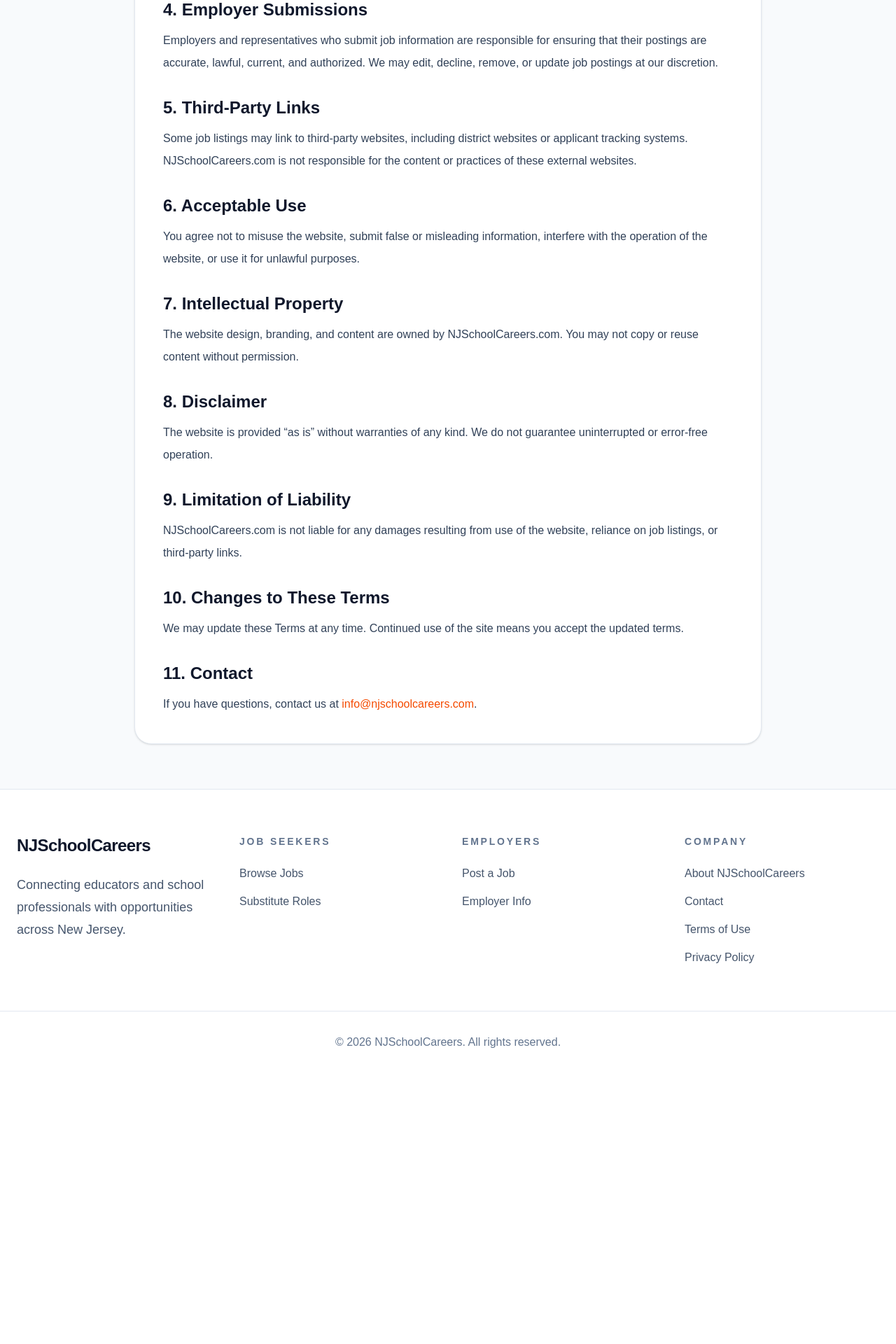
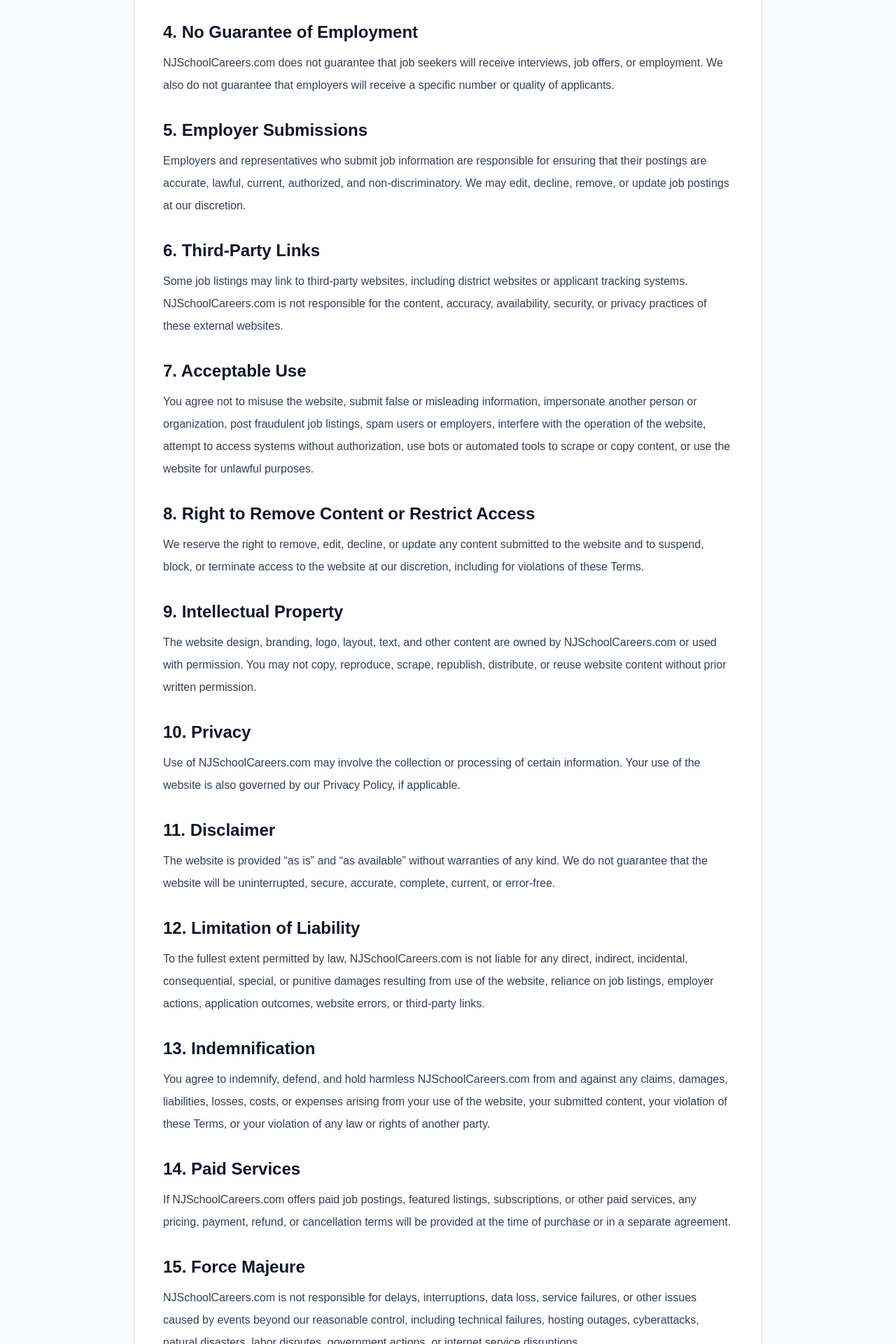
Before and after one commit to njwilkin1/nj-school-careers, a Next.js app: page /terms in a window 1280 px wide. Shown: the part 880-2800 px from the top of the page at 70% size. Before the commit the page ends 2413 px from the top, so only its background shows below. Built offline with nearby package versions, Linux system fonts and the light colour scheme.

Commit message:
Update Terms of Use with legal protections and improvements

```diff
--- a/app/terms/page.tsx
+++ b/app/terms/page.tsx
@@ -11,7 +11,7 @@
         </h1>
 
         <p className="mt-4 text-sm text-slate-500">
-          Last updated: April 25, 2026
+          Last updated: April 26, 2026
         </p>
 
         <p className="mt-6 leading-8 text-slate-700">
@@ -28,7 +28,15 @@
           employers through direct application links or contact information.
         </p>
 
-        <h2 className="mt-8 text-2xl font-semibold">2. Job Listings</h2>
+        <h2 className="mt-8 text-2xl font-semibold">2. Platform Role</h2>
+        <p className="mt-3 leading-8 text-slate-700">
+          NJSchoolCareers.com is not an employer, recruiter, staffing agency, or
+          hiring agent. We do not participate in hiring decisions, interviews,
+          employment offers, background checks, or employment agreements between
+          job seekers and employers.
+        </p>
+
+        <h2 className="mt-8 text-2xl font-semibold">3. Job Listings</h2>
         <p className="mt-3 leading-8 text-slate-700">
           We make reasonable efforts to present job information clearly and
           accurately. However, job details, deadlines, requirements, salaries,
@@ -38,7 +46,7 @@
         </p>
 
         <h2 className="mt-8 text-2xl font-semibold">
-          3. No Guarantee of Employment
+          4. No Guarantee of Employment
         </h2>
         <p className="mt-3 leading-8 text-slate-700">
           NJSchoolCareers.com does not guarantee that job seekers will receive
@@ -46,60 +54,116 @@
           employers will receive a specific number or quality of applicants.
         </p>
 
-        <h2 className="mt-8 text-2xl font-semibold">4. Employer Submissions</h2>
+        <h2 className="mt-8 text-2xl font-semibold">5. Employer Submissions</h2>
         <p className="mt-3 leading-8 text-slate-700">
           Employers and representatives who submit job information are responsible
-          for ensuring that their postings are accurate, lawful, current, and
-          authorized. We may edit, decline, remove, or update job postings at our
-          discretion.
+          for ensuring that their postings are accurate, lawful, current,
+          authorized, and non-discriminatory. We may edit, decline, remove, or
+          update job postings at our discretion.
         </p>
 
-        <h2 className="mt-8 text-2xl font-semibold">5. Third-Party Links</h2>
+        <h2 className="mt-8 text-2xl font-semibold">6. Third-Party Links</h2>
         <p className="mt-3 leading-8 text-slate-700">
           Some job listings may link to third-party websites, including district
           websites or applicant tracking systems. NJSchoolCareers.com is not
-          responsible for the content or practices of these external websites.
+          responsible for the content, accuracy, availability, security, or
+          privacy practices of these external websites.
         </p>
 
-        <h2 className="mt-8 text-2xl font-semibold">6. Acceptable Use</h2>
+        <h2 className="mt-8 text-2xl font-semibold">7. Acceptable Use</h2>
         <p className="mt-3 leading-8 text-slate-700">
           You agree not to misuse the website, submit false or misleading
-          information, interfere with the operation of the website, or use it for
+          information, impersonate another person or organization, post fraudulent
+          job listings, spam users or employers, interfere with the operation of
+          the website, attempt to access systems without authorization, use bots
+          or automated tools to scrape or copy content, or use the website for
           unlawful purposes.
         </p>
 
-        <h2 className="mt-8 text-2xl font-semibold">
-          7. Intellectual Property
-        </h2>
+        <h2 className="mt-8 text-2xl font-semibold">8. Right to Remove Content or Restrict Access</h2>
         <p className="mt-3 leading-8 text-slate-700">
-          The website design, branding, and content are owned by
-          NJSchoolCareers.com. You may not copy or reuse content without
-          permission.
-        </p>
-
-        <h2 className="mt-8 text-2xl font-semibold">8. Disclaimer</h2>
-        <p className="mt-3 leading-8 text-slate-700">
-          The website is provided “as is” without warranties of any kind. We do
-          not guarantee uninterrupted or error-free operation.
+          We reserve the right to remove, edit, decline, or update any content
+          submitted to the website and to suspend, block, or terminate access to
+          the website at our discretion, including for violations of these Terms.
         </p>
 
         <h2 className="mt-8 text-2xl font-semibold">
-          9. Limitation of Liability
+          9. Intellectual Property
         </h2>
         <p className="mt-3 leading-8 text-slate-700">
-          NJSchoolCareers.com is not liable for any damages resulting from use of
-          the website, reliance on job listings, or third-party links.
+          The website design, branding, logo, layout, text, and other content are
+          owned by NJSchoolCareers.com or used with permission. You may not copy,
+          reproduce, scrape, republish, distribute, or reuse website content
+          without prior written permission.
+        </p>
+
+        <h2 className="mt-8 text-2xl font-semibold">10. Privacy</h2>
+        <p className="mt-3 leading-8 text-slate-700">
+          Use of NJSchoolCareers.com may involve the collection or processing of
+          certain information. Your use of the website is also governed by our
+          Privacy Policy, if applicable.
+        </p>
+
+        <h2 className="mt-8 text-2xl font-semibold">11. Disclaimer</h2>
+        <p className="mt-3 leading-8 text-slate-700">
+          The website is provided “as is” and “as available” without warranties
+          of any kind. We do not guarantee that the website will be uninterrupted,
+          secure, accurate, complete, current, or error-free.
         </p>
 
         <h2 className="mt-8 text-2xl font-semibold">
-          10. Changes to These Terms
+          12. Limitation of Liability
         </h2>
         <p className="mt-3 leading-8 text-slate-700">
-          We may update these Terms at any time. Continued use of the site means
-          you accept the updated terms.
+          To the fullest extent permitted by law, NJSchoolCareers.com is not
+          liable for any direct, indirect, incidental, consequential, special, or
+          punitive damages resulting from use of the website, reliance on job
+          listings, employer actions, application outcomes, website errors, or
+          third-party links.
         </p>
 
-        <h2 className="mt-8 text-2xl font-semibold">11. Contact</h2>
+        <h2 className="mt-8 text-2xl font-semibold">13. Indemnification</h2>
+        <p className="mt-3 leading-8 text-slate-700">
+          You agree to indemnify, defend, and hold harmless NJSchoolCareers.com
+          from and against any claims, damages, liabilities, losses, costs, or
+          expenses arising from your use of the website, your submitted content,
+          your violation of these Terms, or your violation of any law or rights of
+          another party.
+        </p>
+
+        <h2 className="mt-8 text-2xl font-semibold">14. Paid Services</h2>
+        <p className="mt-3 leading-8 text-slate-700">
+          If NJSchoolCareers.com offers paid job postings, featured listings,
+          subscriptions, or other paid services, any pricing, payment, refund, or
+          cancellation terms will be provided at the time of purchase or in a
+          separate agreement.
+        </p>
+
+        <h2 className="mt-8 text-2xl font-semibold">15. Force Majeure</h2>
+        <p className="mt-3 leading-8 text-slate-700">
+          NJSchoolCareers.com is not responsible for delays, interruptions, data
+          loss, service failures, or other issues caused by events beyond our
+          reasonable control, including technical failures, hosting outages,
+          cyberattacks, natural disasters, labor disputes, government actions, or
+          internet service disruptions.
+        </p>
+
+        <h2 className="mt-8 text-2xl font-semibold">16. Governing Law</h2>
+        <p className="mt-3 leading-8 text-slate-700">
+          These Terms are governed by and construed in accordance with the laws
+          of the State of New Jersey, without regard to conflict of law
+          principles.
+        </p>
+
+        <h2 className="mt-8 text-2xl font-semibold">
+          17. Changes to These Terms
+        </h2>
+        <p className="mt-3 leading-8 text-slate-700">
+          We may update these Terms at any time. Continued use of the website
+          after changes are posted means you accept the updated Terms.
+        </p>
+
+        <h2 className="mt-8 text-2xl font-semibold">18. Contact</h2>
         <p className="mt-3 leading-8 text-slate-700">
           If you have questions, contact us at{" "}
           <a
```
